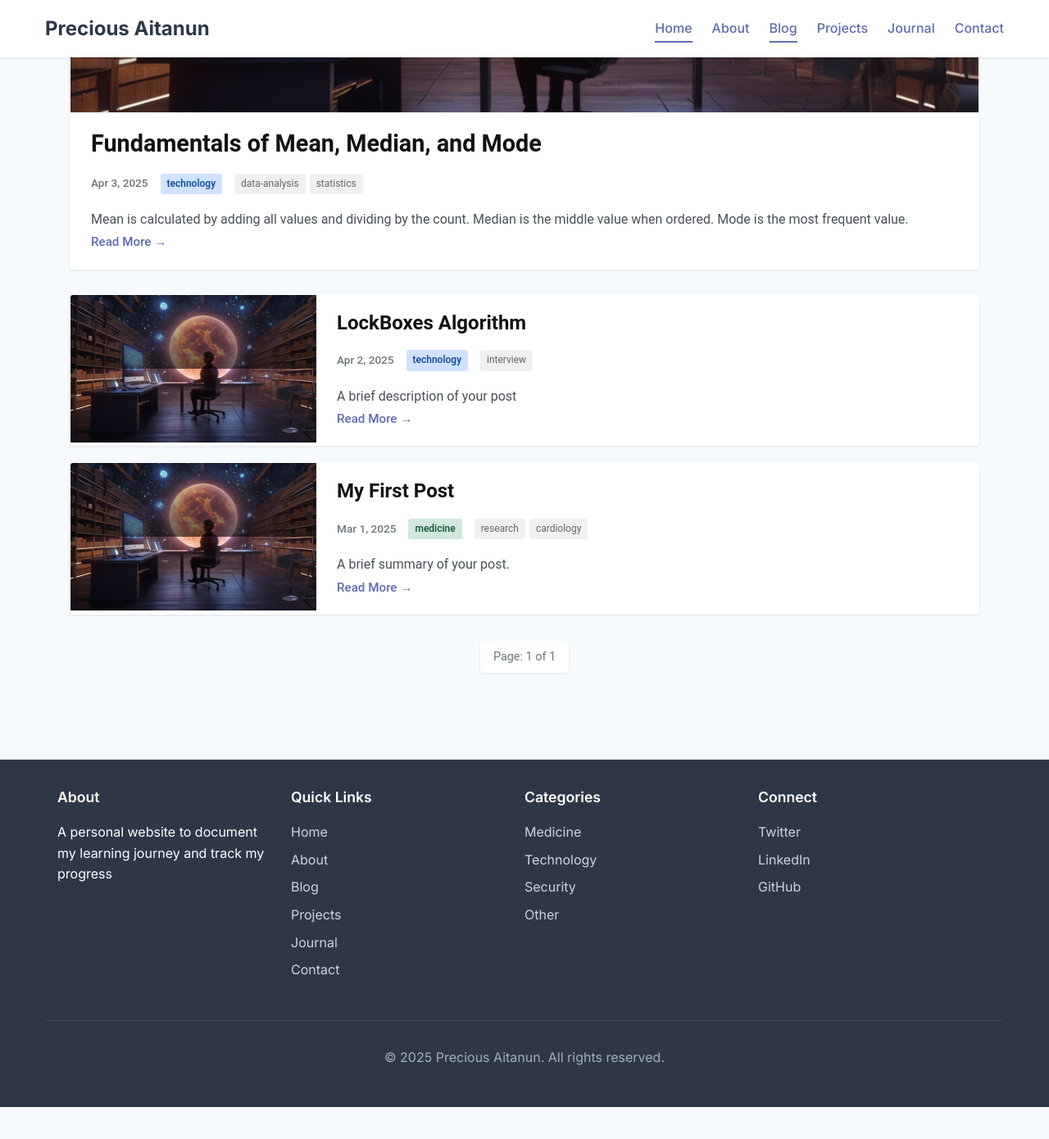
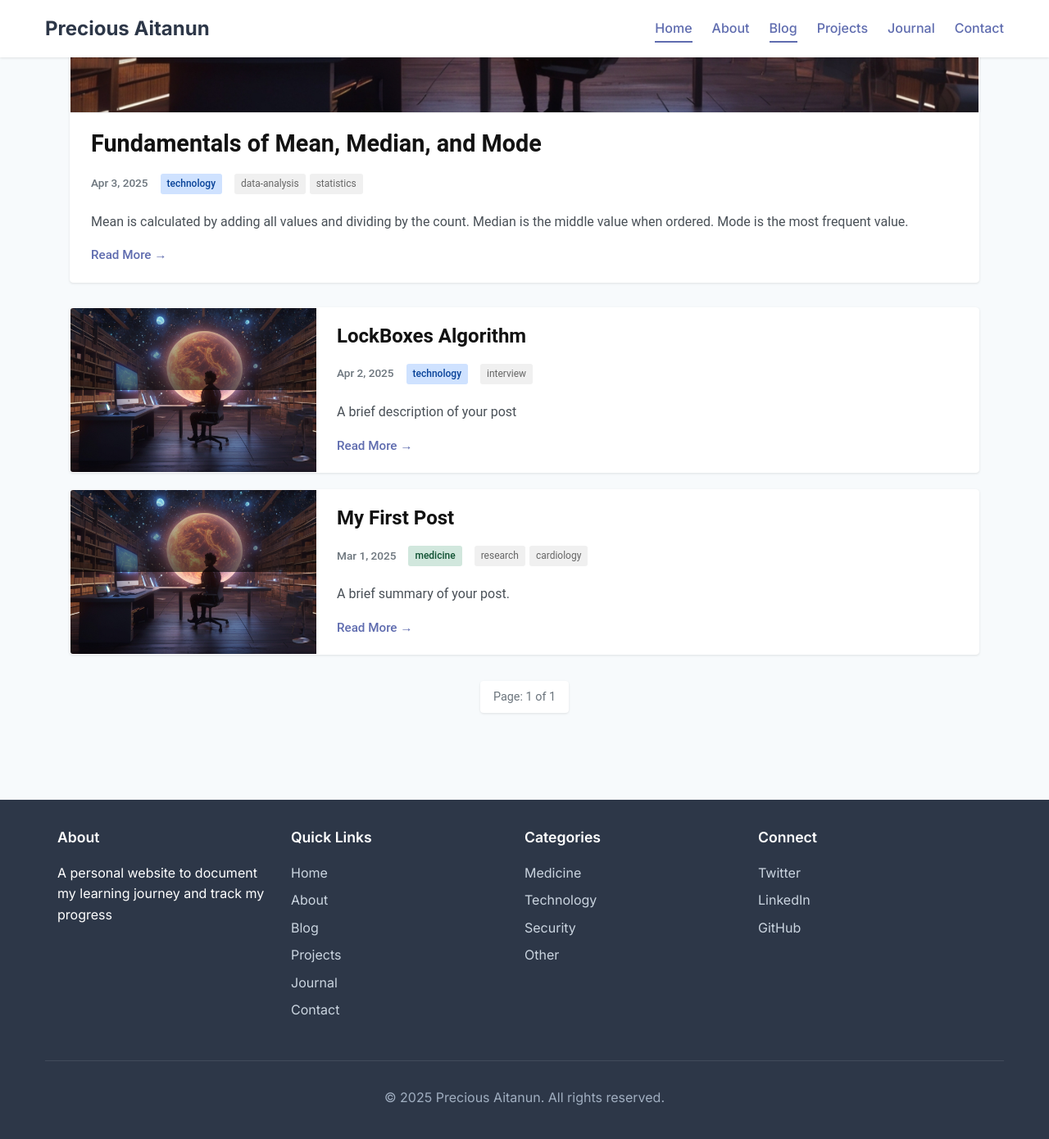
Before and after one commit to Nadira3/Nadira3.github.io, a Jekyll site: the page built from blog/index.html, in a window 1280 px wide and 1400 px high, scrolled down 585 px. Shown: the top 1390 px of the window at 82% size. Built offline with Jekyll 4.4.1, drawn with Linux system fonts in a browser that asks for light colours; some web fonts are replaced; the list of posts is cut into pages by our own code; before the commit the page ends 1936 px from its top, so only the background shows below that.

Commit message:
fixed blog unique im age styling

```diff
--- a/assets/css/main.css
+++ b/assets/css/main.css
@@ -645,8 +645,8 @@ img {
 .excerpt {
   color: #495057;
   font-size: 1rem;
-  line-height: 1.2;
-  margin-bottom: 5px;
+  line-height: 1.6;
+  margin-bottom: 15px;
   flex: 1;
 }
 
@@ -1448,13 +1448,13 @@ body {
 
 /* Blog page Styling*/
 .post-thumbnail, .project-thumbnail {
-  height: 180px;
+  height: auto;
   background-size: cover;
   background-position: center;
   position: relative;
 }
 
-.post-thumbnail::after, .project-thumbnail::after {
+#blog-thumbnail::after, .project-thumbnail::after {
   content: '';
   position: absolute;
   bottom: 0;
--- a/blog/index.html
+++ b/blog/index.html
@@ -23,7 +23,7 @@ title: Blog
       {% if posts.size > 0 %}
         {% for post in posts %}
         <article class="post-card">
-          <div class="post-thumbnail" style="background-image: url('{{ post.header_image | default: "/assets/images/default-post.jpg" | relative_url }}')"></div>
+          <div class="post-thumbnail" id="blog-thumbnail" style="background-image: url('{{ post.header_image | default: "/assets/images/default-post.jpg" | relative_url }}')"></div>
           <div class="post-content">
             <header>
               <h2><a href="{{ post.url | relative_url }}">{{ post.title }}</a></h2>
```
